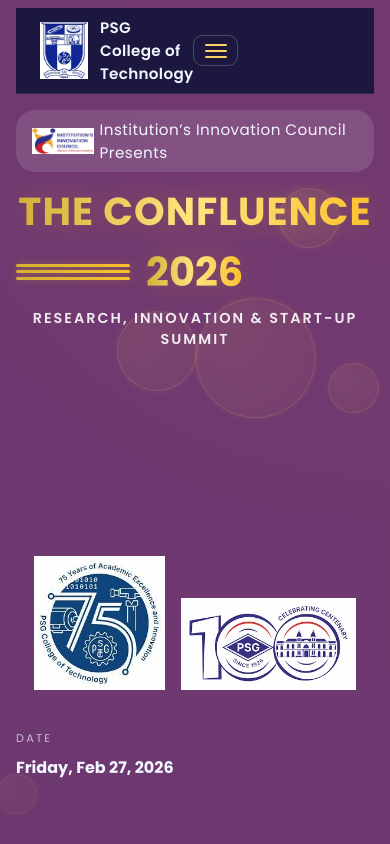
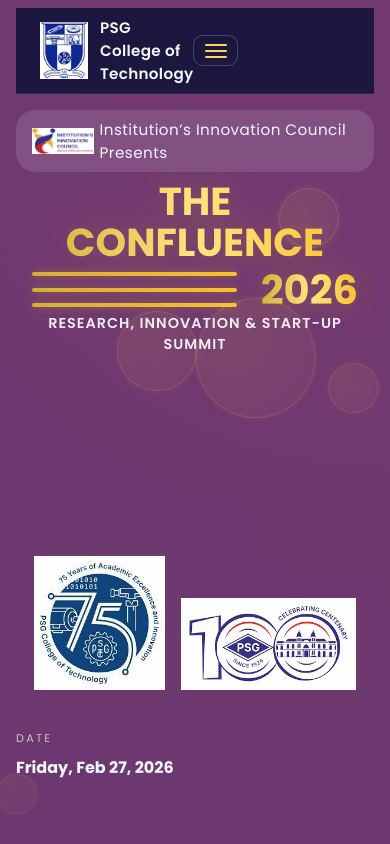
Before and after one commit to Rajeev260806/confluence_new, a React (Vite) app: page / in a window 390 px wide. Shown: the top 844 px of the page. Built offline with nearby package versions, Linux system fonts and the light colour scheme.

Commit message:
change 3

```diff
--- a/src/App.css
+++ b/src/App.css
@@ -208,26 +208,35 @@
 /* --- FIXED HERO LAYOUT (Clean & Even) --- */
 
 /* Wrapper to ensure the block stays compact and aligned */
+/* --- HERO LAYOUT (Block Alignment) --- */
+
+/* --- HERO LAYOUT (Strict Block Alignment) --- */
+
+/* --- HERO LAYOUT (Left Aligned Block) --- */
+
 .hero-container {
   display: flex;
   flex-direction: column;
-  width: 100%;
-  max-width: 900px; /* Prevents it from stretching too wide on huge screens */
-  margin: 0 auto; /* Centers the whole block */
-}
-
-/* 1. Main Title */
+
+  /* Keeps the box tightly wrapped around the text */
+  width: fit-content;
+  width: -moz-fit-content;
+
+  /* CHANGED: Align to Left (Removed 'auto') */
+  margin: 0;
+}
+
+/* 1. Main Title (The Ruler) */
 .hero-main-text {
-  font-size: 4.5rem; /* Big and impactful */
+  font-size: 5rem; /* Large Font */
   font-weight: 800;
   text-transform: uppercase;
   margin: 0;
-  line-height: 0.9; /* Tighter line height removes gaps */
-  letter-spacing: 1px;
-  text-align: left; /* Aligns with the start of the lines */
-  padding-top: 10px;
-
-  /* RICH GOLD GRADIENT */
+  line-height: 0.9;
+  white-space: nowrap; /* Ensures this line defines the max width */
+  text-align: left;
+
+  /* Gold Gradient */
   background: linear-gradient(to right, #d4af37 0%, #ffe57f 50%, #fbc02d 100%);
   -webkit-background-clip: text;
   background-clip: text;
@@ -235,45 +244,45 @@
   filter: drop-shadow(0 0 15px rgba(255, 215, 0, 0.2));
 }
 
-/* 2. Middle Row container */
+/* 2. Middle Row (Lines + Year) */
 .hero-middle-row {
   display: flex;
-  align-items: center; /* Vertically centers lines with 2026 */
+  align-items: center;
   justify-content: space-between;
-  width: 63.5%;
-  margin: 0.5rem 0; /* Small breathing room */
-}
-
-/* 3. The Lines (The "Flexible" part) */
+  width: 100%; /* Spans the exact width of the Title */
+  margin: 0.2rem 0;
+}
+
+/* 3. The Lines */
 .hero-lines-group {
   display: flex;
   flex-direction: column;
   justify-content: space-between;
-  height: 40px; /* Height of the 3-line stack */
-
-  /* CRITICAL: This makes the lines stretch to fill the gap */
-  flex-grow: 1;
-  margin-right: 1.5rem; /* Precise gap between lines and 2026 */
+  height: 35px;
+  flex-grow: 1; /* Stretches to fill gap */
+
+  /* ALIGNMENT FIX: Indent to start below the 'E' in 'THE' */
+  margin-left: 6.3rem;
+
+  margin-right: 1.5rem; /* Gap before 2026 */
 }
 
 .decor-line {
   display: block;
   width: 100%;
-  height: 4px; /* Thickness */
+  height: 4px;
   border-radius: 2px;
-
-  /* Solid Gold Gradient Line */
   background: linear-gradient(to right, #d4af37, #fbc02d);
   box-shadow: 0 0 8px rgba(255, 215, 0, 0.3);
 }
 
-/* 4. The Year */
+/* 4. The Year (Aligned to Right Edge) */
 .hero-year-text {
-  font-size: 3.5rem;
+  font-size: 3.8rem;
   font-weight: 800;
   line-height: 1;
 
-  /* Matching Gold Gradient */
+  /* Gold Gradient */
   background: linear-gradient(to right, #d4af37 0%, #ffe57f 50%, #fbc02d 100%);
   -webkit-background-clip: text;
   background-clip: text;
@@ -281,36 +290,33 @@
   filter: drop-shadow(0 0 15px rgba(255, 215, 0, 0.2));
 }
 
-/* 5. Subtitle */
+/* 5. Subtitle (Full Width Justified) */
 .hero-sub-container {
-  display: flex;
-  justify-content: flex-start; /* Pushes text to the right */
   width: 100%;
 }
 
 .hero-sub-text {
-  font-size: 1.4rem;
+  font-size: 1.3rem;
   font-weight: 600;
   text-transform: uppercase;
   color: #fff;
-  letter-spacing: 2px;
+  letter-spacing: 1px;
   margin: 0;
   opacity: 0.9;
-  text-align: left; /* Ensures text aligns right under 2026 */
-  padding-bottom: 20px;
+
+  /* ALIGNMENT FIX: Forces text to touch both left and right edges */
+  text-align: justify;
+  text-align-last: justify;
+  width: 100%;
 }
 
 /* Mobile Responsiveness */
 @media (max-width: 768px) {
-  .hero-main-text { font-size: 2.8rem; text-align: center; }
+  .hero-container { width: 100%; padding: 0 1rem; }
+  .hero-main-text { font-size: 2.8rem; white-space: normal; text-align: center; }
+  .hero-lines-group { margin-left: 0; } /* Reset indent on mobile */
   .hero-year-text { font-size: 2.5rem; }
-  .hero-lines-group { height: 16px; margin-right: 1rem; }
-  .decor-line { height: 3px; }
-  .hero-sub-text { font-size: 0.9rem; text-align: center; }
-
-  /* On mobile, stack them differently if needed, or keep same */
-  .hero-middle-row { margin: 1rem 0; }
-  .hero-sub-container { justify-content: center; }
+  .hero-sub-text { text-align: center; text-align-last: center; font-size: 0.9rem; }
 }
 
 .hero__lede {
@@ -1114,11 +1120,19 @@
 }
 
 /* Text Hierarchy */
+/* --- UPDATE THIS IN APP.CSS --- */
+
 .member-name {
-  color: #fff; /* Changed name to White for clean look */
-  font-size: 1.4rem;
-  margin: 0.5rem 0 0.25rem;
+  color: #fff;
+  font-size: 1.1rem; /* Reduced from default (usually 1.25rem+) to fit long names */
   font-weight: 700;
+  margin: 0.25rem 0;
+
+  /* CRITICAL: Forces text to stay on one line */
+  white-space: nowrap;
+
+  /* Optional: Tighter spacing helps fit more letters */
+  letter-spacing: -0.02em;
 }
 
 .member-title {
@@ -1557,3 +1571,10 @@
   animation-duration: 14s;
   animation-delay: 0.5s;
 }
+
+/* --- ADVISORY COMMITTEE SPECIFIC OVERRIDE --- */
+
+#advisory .member-company {
+  color: #ffffff !important; /* Forces it to White */
+  opacity: 1; /* Removes any dimming/transparency */
+}
```
